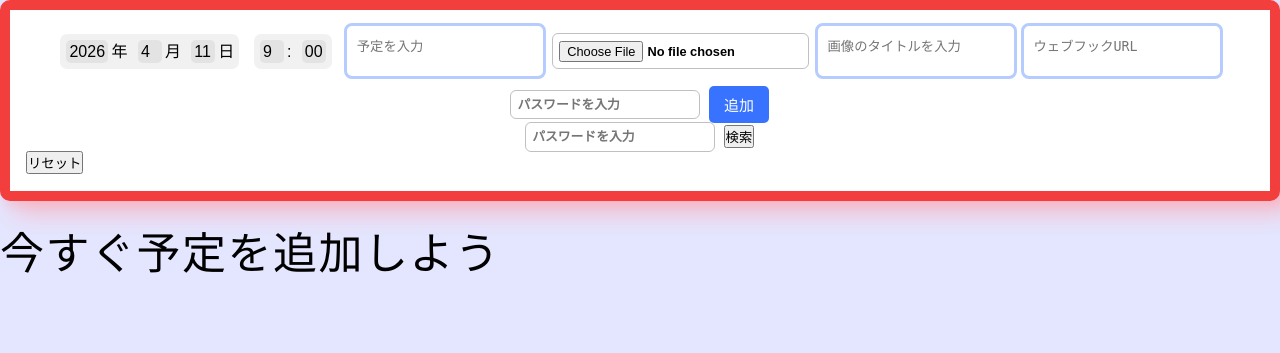
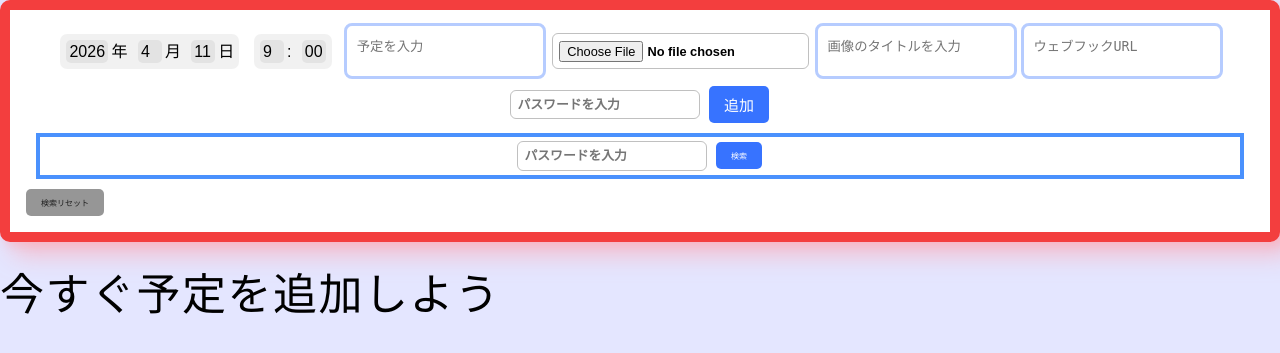
Before and after one commit to koketasi/pw_schedule, a Flask app: page / in a window 1280 px wide. Shown: the top 353 px of the page. Run offline with Flask 3, Linux system fonts and the light colour scheme; data that the repository does not hold is empty.

Commit message:
Add styling and markup for password search
Wrap the password search form in a .search container and add CSS classes for .search, .button_search, and .reset to style the form, submit button, and reset button (borders, colors, padding, hover state). Update templates/index.html to apply the new classes and change the reset button label to "検索リセット" to clarify its purpose.

```diff
--- a/static/style.css
+++ b/static/style.css
@@ -135,6 +135,37 @@ div.time{
     padding: 3px;
    margin-right: 5px;
 }
+div.search{
+    border:solid 4px rgba(0, 101, 253, 0.71);
+    margin:10px;
+    padding: 5px;
+}
+.button_search{
+    cursor:pointer;
+
+    font-size: 8px;
+    font-weight: 500;
+    border: none;
+    border-radius: 5px;
+    padding: 8px 15px;
+    background-color: rgb(55, 115, 255);
+    color: white;
+}
+.button_search:hover{
+    background-color: rgb(40, 86, 193);
+}
+.reset{
+    cursor:pointer;
+    font-size: 8px;
+    font-weight: 500;
+    border: none;
+    border-radius: 5px;
+    padding: 8px 15px;
+    background-color: rgba(101, 101, 101, 0.681);
+    color: rgb(29, 29, 29);
+
+}
+
 
 
 
--- a/templates/index.html
+++ b/templates/index.html
@@ -32,13 +32,15 @@
 
 
         </form>
-        <form method="POST" action="{{url_for('index')}}">
-            <input type="hidden" name="action" value="search">
-            <input type="password" name="password" placeholder="パスワードを入力" required>
+        <div class="search">
+            <form method="POST" action="{{url_for('index')}}">
+                <input type="hidden" name="action" value="search">
+                <input type="password" name="password" placeholder="パスワードを入力" required>
 
-            <button type="submit">検索</button>
-        </form>
-        <button onclick="location.href='/'">リセット</button>
+                <button class="button_search" type="submit">検索</button>
+            </form>
+        </div>
+        <button class='reset' onclick="location.href='/'">検索リセット</button>
 
     </div>
 
```
